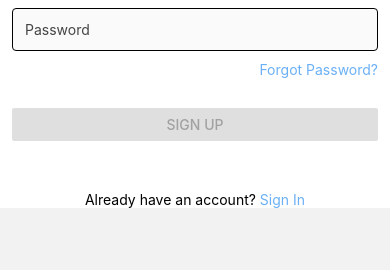
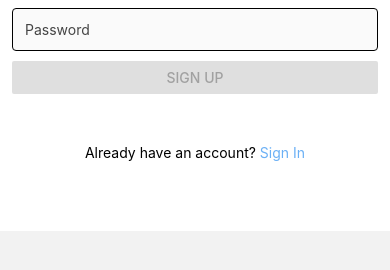
Before and after one commit to officialGaurangPatel/rn-instagram-clone, a React Native app: screen /SignupScreen in a window 390 px wide. Shown: the part 388-658 px from the top of the page. Built offline with nearby package versions, Linux system fonts and the light colour scheme.

Commit message:
make changes

```diff
--- a/Components/loginScreen/LoginForm.js
+++ b/Components/loginScreen/LoginForm.js
@@ -104,6 +104,6 @@ const styles = StyleSheet.create({
     signupContainer: {
         flexDirection: 'row',
         justifyContent: 'center',
-        marginTop: 50
+        marginTop: 50,
     }
 })
--- a/Components/signupScreen/SignupForm.js
+++ b/Components/signupScreen/SignupForm.js
@@ -67,9 +67,9 @@ const SignupForm = ({ navigation }) => {
                             />
                         </View>
 
-                        <TouchableOpacity style={{ alignItems: 'flex-end', marginBottom: 30 }}>
+                        {/* <TouchableOpacity style={{ alignItems: 'flex-end', marginBottom: 30 }}>
                             <Text style={{ color: '#6BB0F5' }}>Forgot Password?</Text>
-                        </TouchableOpacity>
+                        </TouchableOpacity> */}
 
                         <Button title='Sign Up' style={styles.button} onPress={handleSubmit} disabled={!isValid} />
 
@@ -115,6 +115,7 @@ const styles = StyleSheet.create({
     signupContainer: {
         flexDirection: 'row',
         justifyContent: 'center',
-        marginTop: 50
+        marginTop: 50,
+        paddingBottom: 70
     }
 })
```
Also changed, not shown: screens/LoginScreen.js (+2 -5 lines).
